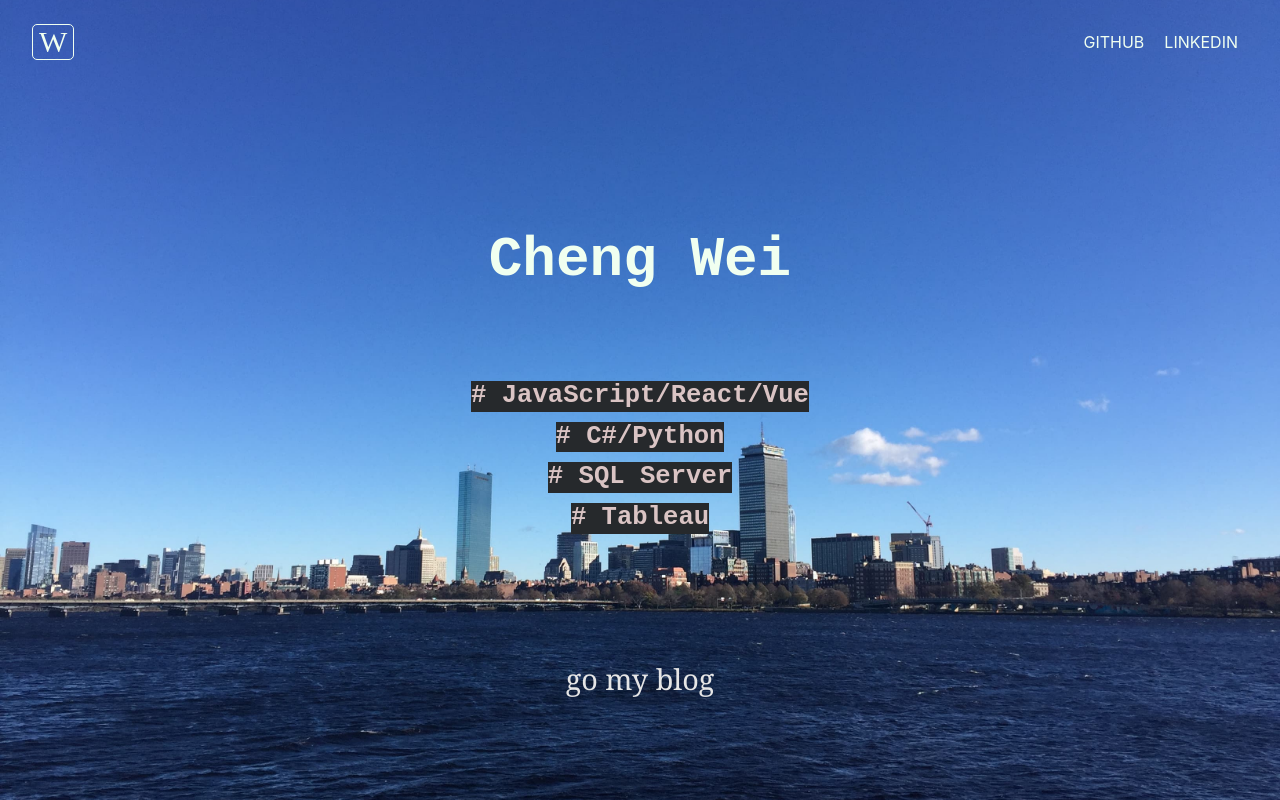
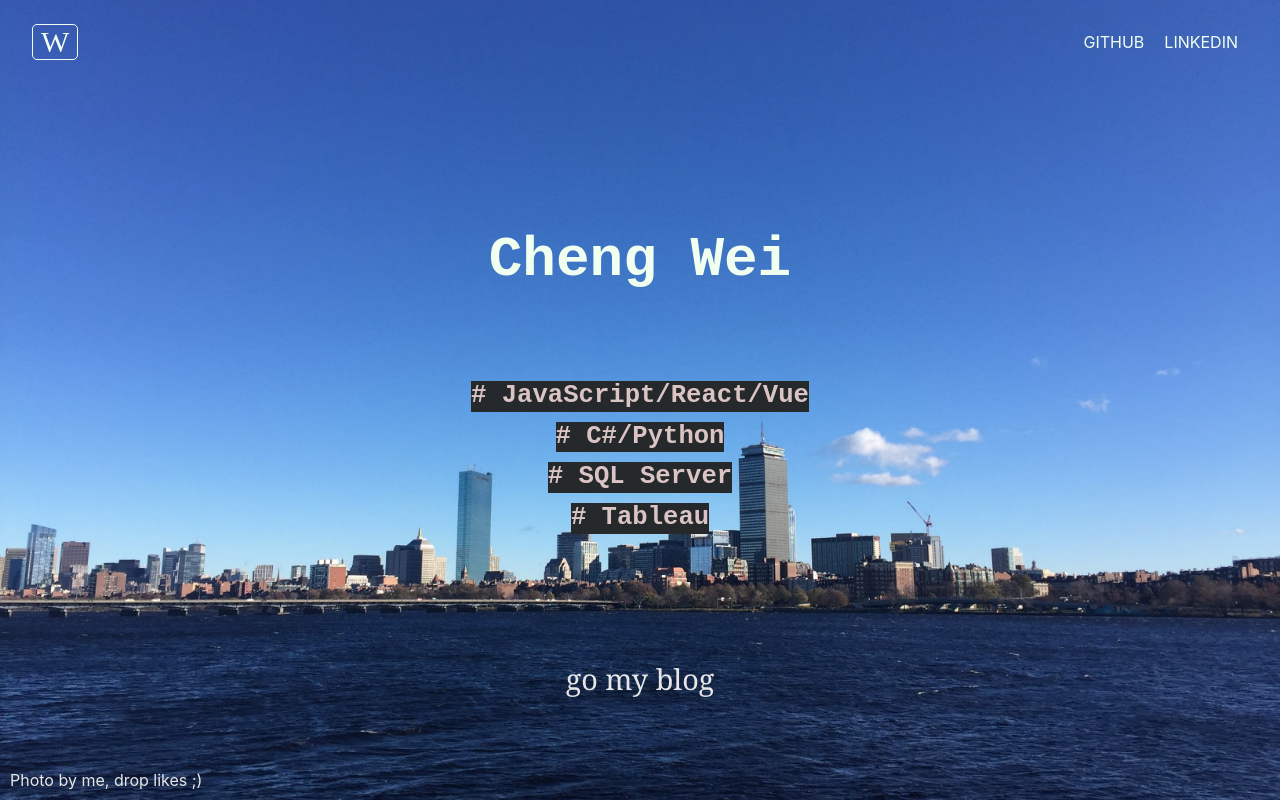
Before and after one commit to movingroovin/WeiCave, a Gatsby site: page / in a window 1280 px wide. Built offline with nearby package versions, Linux system fonts and the light colour scheme; Gatsby itself is replaced by a stand-in of ours; some packages are replaced by stand-ins of ours; a web font is replaced by a local one.

Commit message:
landing page footer

```diff
--- a/src/assests/style/Index.scss
+++ b/src/assests/style/Index.scss
@@ -19,7 +19,7 @@
         font-family: 'Londrina Sketch', cursive;
         font-size: 30px;
         border: 1px solid honeydew;
-        padding: 0 6px;
+        padding: 0 8px;
         border-radius: 5px;
         margin: 3vh 2.5vw;
     }
@@ -115,3 +115,10 @@
     // background-color: rgb(138, 130, 207);
     width: 100%;
 }
+
+.inner-footer {
+    color: #e6e6e6;
+    position: absolute;
+    bottom: 0;
+    margin: 10px;
+}
--- a/src/pages/index.js
+++ b/src/pages/index.js
@@ -29,6 +29,7 @@ const IndexPage = () => {
           <div className="tag-name"># Tableau</div>
           <div className="go-button"> <Link to='/blog'>go my blog</Link></div>
       </div>
+      <div className="inner-footer">Photo by me, drop likes ;)</div>
     </div>
   )
 }
```
